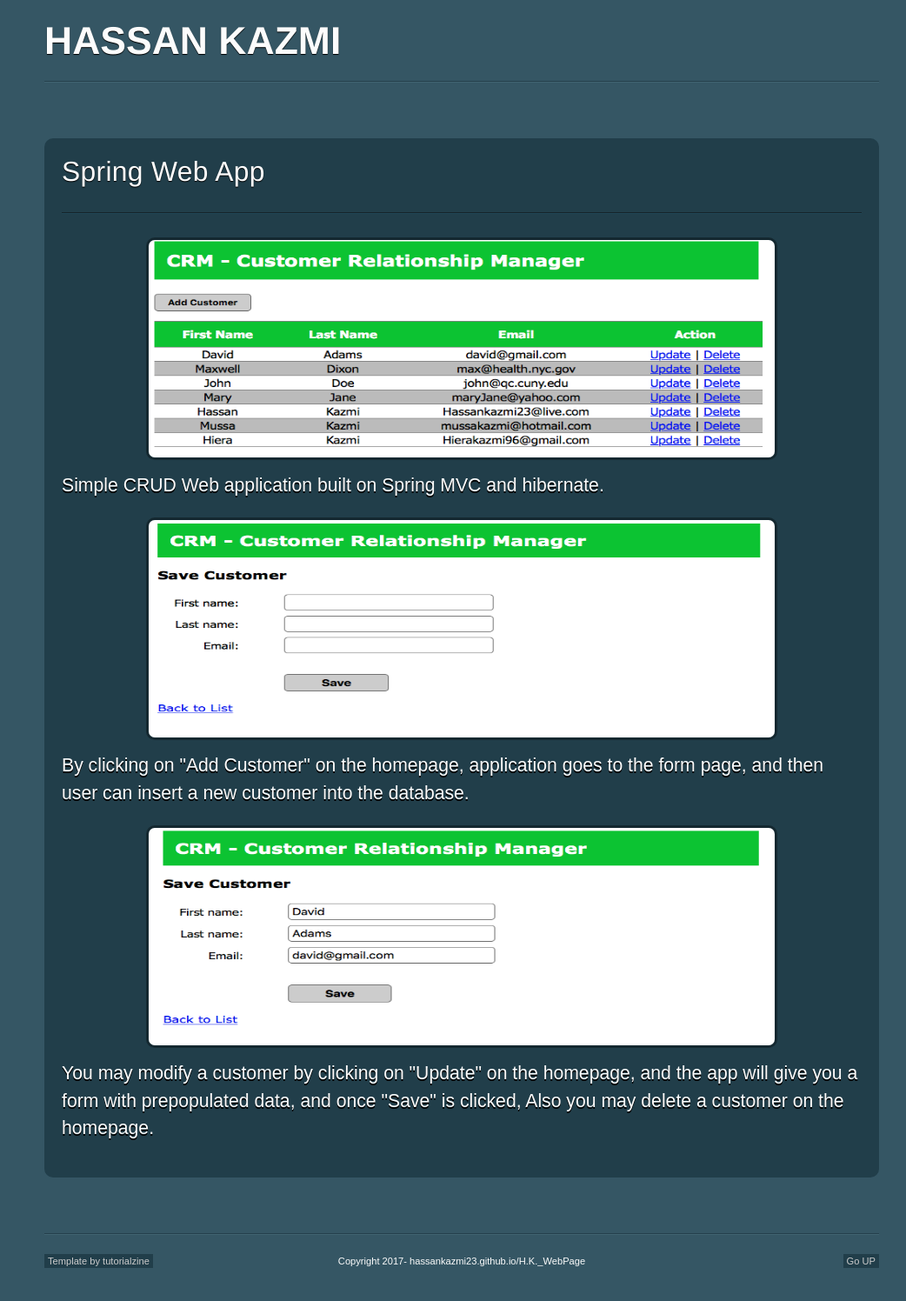
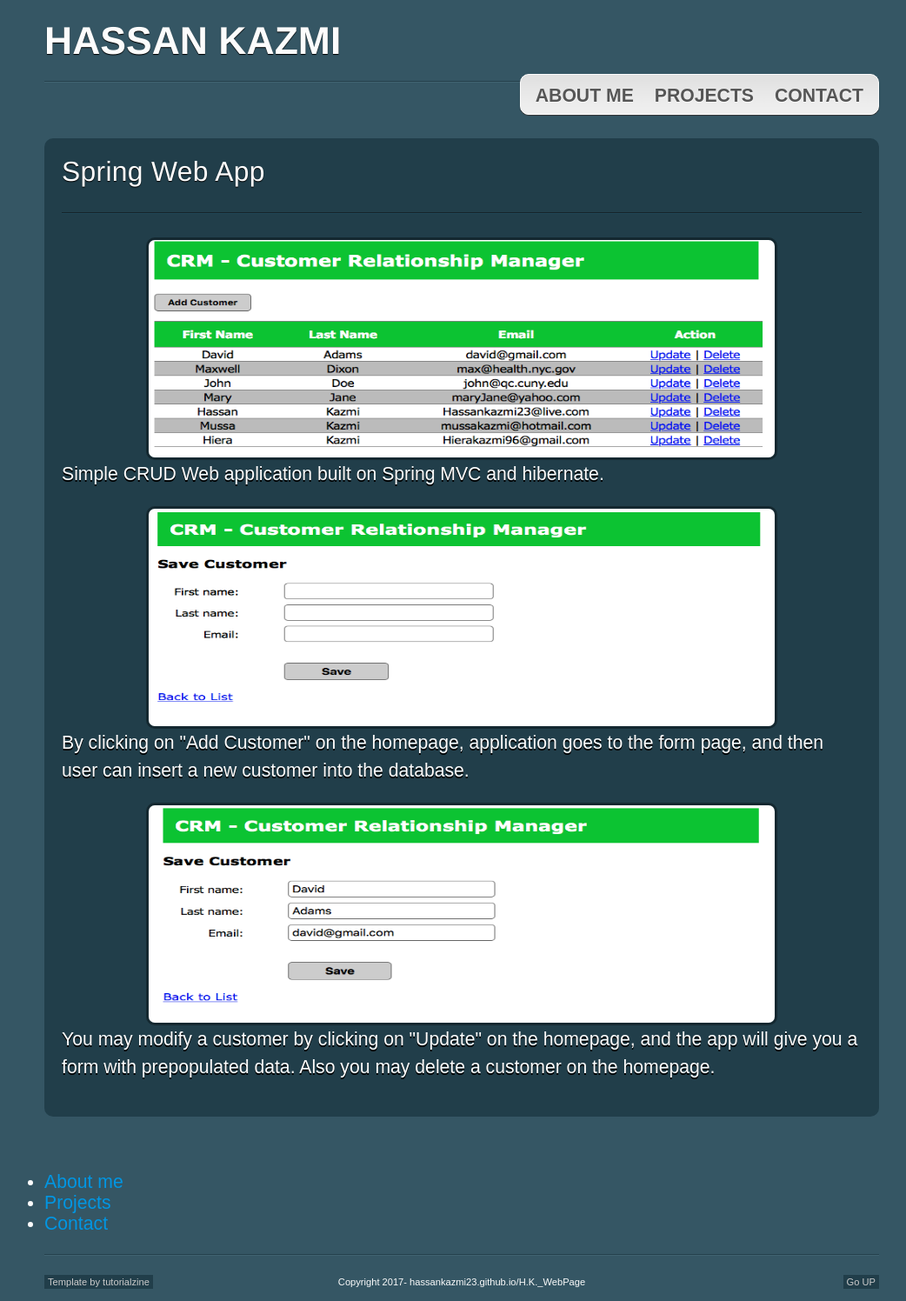
Before and after one commit to Hassankazmi23/H.K._WebPage, a Jekyll site: the page built from SpringWebApp.html, in a window 1280 px wide. Shown: the whole page at 87% size, without its empty margins (109-1151 px from the left). Built offline with Jekyll 4.4.1, drawn with Linux system fonts in a browser that asks for light colours; nearby versions of some CDN libraries; before the commit the page ends 1472 px from its top, so only the background shows below that.

Commit message:
Additions

```diff
--- a/SpringWebApp.html
+++ b/SpringWebApp.html
@@ -2,9 +2,10 @@
 layout: default
 ---
 
+
    <div class="line"></div>
 
-                <article id="article2">
+                <article id="article4">
                     <h2>Spring Web App</h2>
 
                     <div class="line"></div>
@@ -35,7 +36,7 @@ layout: default
                              </div>
                           <div>
 
-                        <p> You may modify a customer by clicking on "Update" on the homepage, and the app will give you a form with prepopulated data, and once "Save" is clicked, Also you may delete a customer on the homepage.</p>
+                        <p> You may modify a customer by clicking on "Update" on the homepage, and the app will give you a form with prepopulated data. Also you may delete a customer on the homepage.</p>
 
 
 
@@ -46,3 +47,10 @@ layout: default
 
                 </div>
                 </article>
+                <div class="okay"> <!-- The nav link semantically marks your main site navigation -->
+                    <ul>
+                        <li><a href="index.html">About me</a></li>
+                        <li><a href="/#article2">Projects</a></li>
+                        <li><a href="/#article3">Contact</a></li>
+                    </ul>
+                </div>
--- a/_layouts/default.html
+++ b/_layouts/default.html
@@ -27,6 +27,7 @@
 
     <body>
 
+
     	<section id="page"> <!-- Defining the #page section with the section tag -->
 
             <header> <!-- Defining the header section of the page with the appropriate tag -->
@@ -34,6 +35,16 @@
                 <hgroup>
                     <h1>Hassan Kazmi</h1>
                 </hgroup>
+
+              </header>
+                <nav class="clear"> <!-- The nav link semantically marks your main site navigation -->
+                    <ul>
+                        <li><a href="/#article1">About me</a></li>
+                        <li><a href="/#article2">Projects</a></li>
+                        <li><a href="/#article3">Contact</a></li>
+                    </ul>
+                </nav>
+
 
                  {{ content }}
 
--- a/index.html
+++ b/index.html
@@ -1,8 +1,7 @@
 ---
 layout: default
 ---
-
- <nav class="clear"> <!-- The nav link semantically marks your main site navigation -->
+  <nav class="clear"> <!-- The nav link semantically marks your main site navigation -->
                     <ul>
                         <li><a href="#article1">About me</a></li>
                         <li><a href="#article2">Projects</a></li>
@@ -10,7 +9,6 @@ layout: default
                     </ul>
                 </nav>
 
-            </header>
 
             <section id="articles"> <!-- A new section with the articles -->
 
```
Also changed, not shown: css/img/gradient_light.jpg (renamed from img/gradient_light.jpg).
